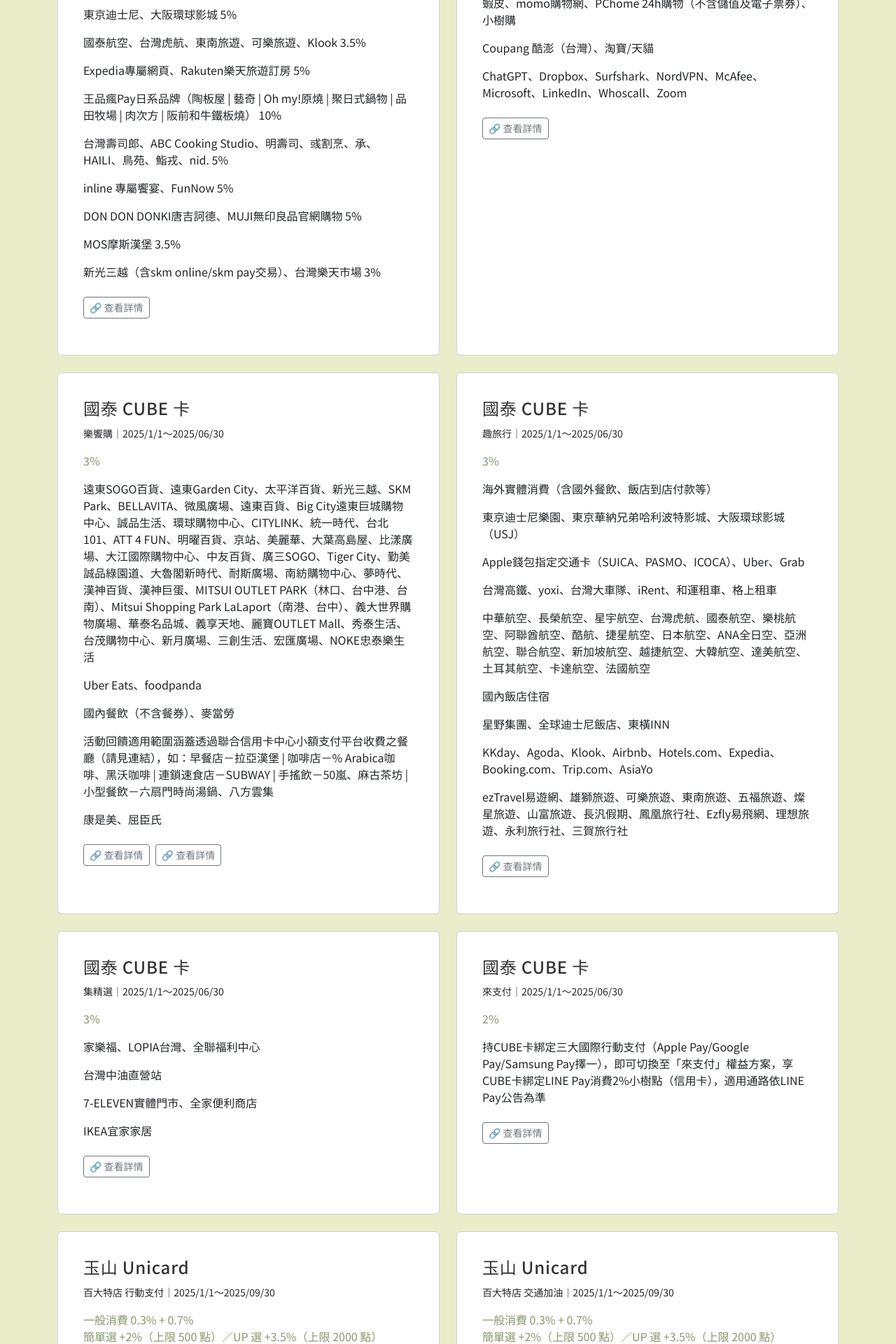
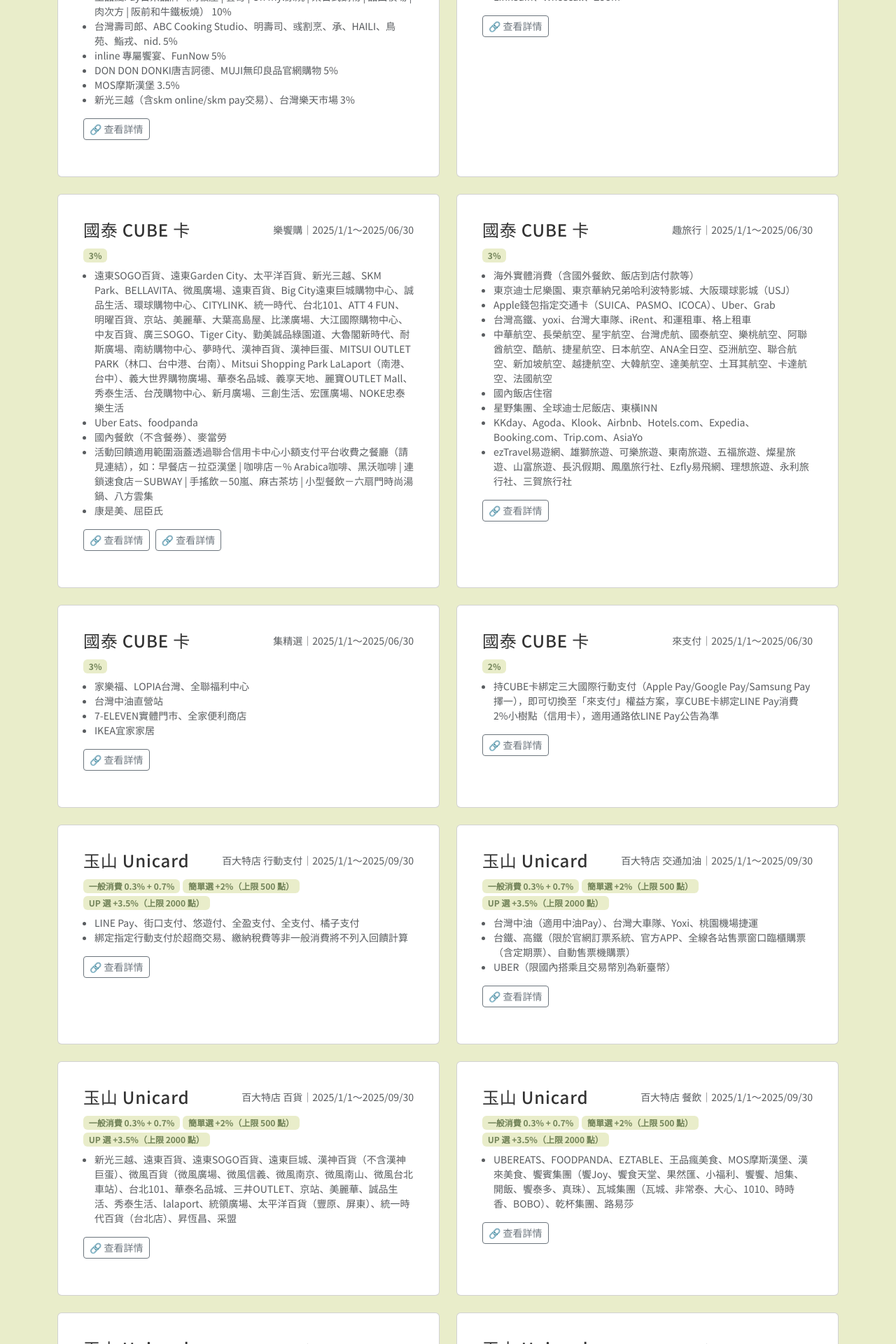
Before and after one commit to tingliiiii/credit-card-reward, a Vue app: page / in a window 1280 px wide. Shown: the part 460-2380 px from the top of the page at 70% size. Built offline with nearby package versions, Linux system fonts and the light colour scheme.

Commit message:
版面微調＋新增FlyGo卡

```diff
--- a/package.json
+++ b/package.json
@@ -11,6 +11,7 @@
   },
   "dependencies": {
     "bootstrap": "^5.3.5",
+    "bootstrap-icons": "^1.11.3",
     "vue": "^3.5.13"
   },
   "devDependencies": {
--- a/src/App.vue
+++ b/src/App.vue
@@ -1,27 +1,41 @@
 <template>
   <div class="container">
     <header class="sticky-top bg-light">
-      <h1 class="text-center pt-5">信用卡回饋查詢小工具</h1>
-      <div class="search-bar">
-        <input type="text" placeholder="查詢要消費的地方" class="form-control" v-model="searchQuery" />
+      <h1 class="text-center pt-5">現在要刷哪張卡？</h1>
+      <div class="search-bar position-relative">
+        <i class="bi bi-search position-absolute bottom-50 start-0 ms-3"></i>
+        <input type="text" placeholder="請輸入消費地點，如momo、屈臣氏、Booking.com…" class="form-control ps-5"
+          v-model="searchQuery" />
       </div>
     </header>
 
+    <div v-if="Object.keys(groupedCampaigns).length === 0" class="text-center mt-5">
+      <p>找不到 <strong>{{ searchQuery }}</strong> 有回饋的信用卡，要不要試試看LINE Pay、街口支付？</p>
+    </div>
+
+    <div v-else>
       <div v-for="(campaigns, card) in groupedCampaigns" :key="card">
         <div class="row">
           <section v-for="campaign in campaigns" :key="campaign" class="col-12 col-md-6 mb-4">
             <div class="card h-100">
               <div class="card-body">
-              <h4 class="card-title" v-html="highlightText(campaign.card)"></h4>
-              <p>
-                <small v-html="highlightText(campaign.campaignName)"></small>
-                <small>｜{{ campaign.period }}</small>
+                <div
+                  class="d-flex flex-column flex-lg-row justify-content-between align-items-start align-items-lg-center">
+                  <h4 class="card-title mb-2" v-html="highlightText(campaign.card)"></h4>
+                  <small class="text-muted mb-2">{{ campaign.campaignName }}｜{{ campaign.period }}</small>
+                </div>
+                <div class="reward-tags mb-2">
+                  <div v-for="(rate, index) in campaign.rewardRates" :key="index" v-html="highlightText(rate)"
+                    class="badge bg-success-subtle text-success me-1"></div>
+                </div>
+                <ul class="small text-body-secondary ps-3 mb-2">
+                  <li v-for="detail in campaign.details" :key="detail" v-html="highlightText(detail)"></li>
+                </ul>
+                <!-- <p>
+                  <span v-for="(rate, index) in campaign.rewardRates" :key="index" v-html="highlightText(rate)"
+                    class="text-success d-block fw-bold"></span>
                 </p>
-              <p>
-                <span v-for="(rate, index) in campaign.rewardRates" :key="index" v-html="highlightText(rate)"
-                  class="text-success d-block"></span>
-              </p>
-              <p v-for="detail in campaign.details" :key="detail" v-html="highlightText(detail)"></p>
+                <p v-for="detail in campaign.details" :key="detail" v-html="highlightText(detail)"></p> -->
                 <p>
                   <a v-for="(link, index) in campaign.link" :key="index" :href="link" target="_blank"
                     class="btn btn-sm btn-outline-secondary mt-2 me-2">
@@ -33,6 +47,15 @@
           </section>
         </div>
       </div>
+    </div>
+    <footer class="footer text-center mt-5 bg-light">
+      <p class="fs-3 fw-bold">謹慎理財 信用至上</p>
+      <p>最後更新 2025年4月14日 © 2025 Tingli 保留所有權利</p>
+      <p>
+        <a href="https://line.me/ti/p/wS8xxwAxjG" class="text-decoration-none text-body">線上客服</a>｜
+        <span href="/privacy-policy">服務專線 0973-033525（付費電話）</span>
+      </p>
+    </footer>
   </div>
 </template>
 
--- a/src/assets/campaigns.json
+++ b/src/assets/campaigns.json
@@ -116,7 +116,8 @@
         "campaignName": "百大特店 行動支付",
         "rewardRates": [
             "一般消費 0.3% + 0.7%",
-            "簡單選 +2%（上限 500 點）／UP 選 +3.5%（上限 2000 點）"
+            "簡單選 +2%（上限 500 點）",
+            "UP 選 +3.5%（上限 2000 點）"
         ],
         "period": "2025/1/1～2025/09/30",
         "card": "玉山 Unicard",
@@ -132,7 +133,8 @@
         "campaignName": "百大特店 交通加油",
         "rewardRates": [
             "一般消費 0.3% + 0.7%",
-            "簡單選 +2%（上限 500 點）／UP 選 +3.5%（上限 2000 點）"
+            "簡單選 +2%（上限 500 點）",
+            "UP 選 +3.5%（上限 2000 點）"
         ],
         "period": "2025/1/1～2025/09/30",
         "card": "玉山 Unicard",
@@ -149,7 +151,8 @@
         "campaignName": "百大特店 百貨",
         "rewardRates": [
             "一般消費 0.3% + 0.7%",
-            "簡單選 +2%（上限 500 點）／UP 選 +3.5%（上限 2000 點）"
+            "簡單選 +2%（上限 500 點）",
+            "UP 選 +3.5%（上限 2000 點）"
         ],
         "period": "2025/1/1～2025/09/30",
         "card": "玉山 Unicard",
@@ -164,12 +167,13 @@
         "campaignName": "百大特店 餐飲",
         "rewardRates": [
             "一般消費 0.3% + 0.7%",
-            "簡單選 +2%（上限 500 點）／UP 選 +3.5%（上限 2000 點）"
+            "簡單選 +2%（上限 500 點）",
+            "UP 選 +3.5%（上限 2000 點）"
         ],
         "period": "2025/1/1～2025/09/30",
         "card": "玉山 Unicard",
         "details": [
-            "UBEREATS、FOODPANDA、EZTABLE、王品瘋美食、摩斯漢堡、漢來美食、饗賓集團（饗Joy、饗食天堂、果然匯、小福利、饗饗、旭集、開飯、饗泰多、真珠）、瓦城集團（瓦城、非常泰、大心、1010、時時香、BOBO）、乾杯集團、路易莎"
+            "UBEREATS、FOODPANDA、EZTABLE、王品瘋美食、MOS摩斯漢堡、漢來美食、饗賓集團（饗Joy、饗食天堂、果然匯、小福利、饗饗、旭集、開飯、饗泰多、真珠）、瓦城集團（瓦城、非常泰、大心、1010、時時香、BOBO）、乾杯集團、路易莎"
         ],
         "link": [
             "https://www.esunbank.com/zh-tw/personal/credit-card/intro/bank-card/unicard#3"
@@ -179,7 +183,8 @@
         "campaignName": "百大特店 旅遊航空",
         "rewardRates": [
             "一般消費 0.3% + 0.7%",
-            "簡單選 +2%（上限 500 點）／UP 選 +3.5%（上限 2000 點）"
+            "簡單選 +2%（上限 500 點）",
+            "UP 選 +3.5%（上限 2000 點）"
         ],
         "period": "2025/1/1～2025/09/30",
         "card": "玉山 Unicard",
@@ -196,7 +201,8 @@
         "campaignName": "百大特店 精選",
         "rewardRates": [
             "一般消費 0.3% + 0.7%",
-            "簡單選 +2%（上限 500 點）／UP 選 +3.5%（上限 2000 點）"
+            "簡單選 +2%（上限 500 點）",
+            "UP 選 +3.5%（上限 2000 點）"
         ],
         "period": "2025/1/1～2025/09/30",
         "card": "玉山 Unicard",
@@ -214,7 +220,8 @@
         "campaignName": "百大特店 量販生活",
         "rewardRates": [
             "一般消費 0.3% + 0.7%",
-            "簡單選 +2%（上限 500 點）／UP 選 +3.5%（上限 2000 點）"
+            "簡單選 +2%（上限 500 點）",
+            "UP 選 +3.5%（上限 2000 點）"
         ],
         "period": "2025/1/1～2025/09/30",
         "card": "玉山 Unicard",
@@ -232,7 +239,8 @@
         "campaignName": "百大特店 電商",
         "rewardRates": [
             "一般消費 0.3% + 0.7%",
-            "簡單選 +2%（上限 500 點）／UP 選 +3.5%（上限 2000 點）"
+            "簡單選 +2%（上限 500 點）",
+            "UP 選 +3.5%（上限 2000 點）"
         ],
         "period": "2025/1/1～2025/09/30",
         "card": "玉山 Unicard",
@@ -252,7 +260,8 @@
         "campaignName": "百大特店 國外實體",
         "rewardRates": [
             "一般消費 0.3% + 0.7%",
-            "簡單選 +2%（上限 500 點）／UP 選 +3.5%（上限 2000 點）"
+            "簡單選 +2%（上限 500 點）",
+            "UP 選 +3.5%（上限 2000 點）"
         ],
         "period": "2025/1/1～2025/09/30",
         "card": "玉山 Unicard",
@@ -268,7 +277,8 @@
         "campaignName": "百大特店 ESG消費",
         "rewardRates": [
             "一般消費 0.3% + 0.7%",
-            "簡單選 +2%（上限 500 點）／UP 選 +3.5%（上限 2000 點）"
+            "簡單選 +2%（上限 500 點）",
+            "UP 選 +3.5%（上限 2000 點）"
         ],
         "period": "2025/1/1～2025/09/30",
         "card": "玉山 Unicard",
@@ -285,7 +295,8 @@
     {
         "campaignName": "精選消費",
         "rewardRates": [
-            "一般消費 0.3%（無上限）+ 加碼 2.7%（每期帳單上限1500點）"
+            "一般消費 0.3%（無上限）",
+            "加碼 2.7%（每期帳單上限1500點）"
         ],
         "period": "2024/12/1~2025/8/31結帳帳單",
         "card": "台新@GoGo卡",
@@ -378,6 +389,32 @@
             "日本、韓國、美國、英國、愛爾蘭、法國、摩納哥、德國、荷蘭、比利時、盧森堡、瑞士、列支敦士登、芬蘭、挪威、瑞典、冰島、丹麥、奧地利、匈牙利、捷克、斯洛伐克、斯洛維尼亞、西班牙、葡萄牙、義大利、克羅埃西亞、希臘、賽普勒斯、馬爾他、保加利亞、羅馬尼亞、塞爾維亞、波蘭、白俄羅斯、烏克蘭、立陶宛、拉脫維亞、愛沙尼亞"
         ],
         "link": ["https://mkp.taishinbank.com.tw/s/2025/TSRoseApolloCard2503/index.html"]
+    },
+    {
+        "campaignName": "精選航旅",
+        "rewardRates": [
+            "一般消費 0.3%（無上限）",
+            "加碼 4.7%（每期帳單上限2000點）"
+        ],
+        "period": "2024/12/1~2025/8/31結帳帳單",
+        "card": "台新FlyGo卡",
+        "details": [
+            "航空：華航 | 長榮 | 星宇 | 虎航 | 國泰航空 | 華信 | 立榮",
+            "旅遊：Klook | 東南旅遊"
+        ],
+        "link": ["https://www.taishinbank.com.tw/TSB/personal/credit/intro/overview/future/89cd913a-8172-11ef-b432-0050568c09e3"]
+    },
+    {
+        "campaignName": "海外消費",
+        "rewardRates": [
+            "3%（無上限）"
+        ],
+        "period": "2024/12/1~2025/8/31結帳帳單",
+        "card": "台新FlyGo卡",
+        "details": [
+            "海外消費：指交易幣別為外幣，或交易國別非台灣"
+        ],
+        "link": ["https://www.taishinbank.com.tw/TSB/personal/credit/intro/overview/future/89cd913a-8172-11ef-b432-0050568c09e3"]
     }
 
 ]
--- a/src/main.ts
+++ b/src/main.ts
@@ -1,6 +1,7 @@
 import { createApp } from 'vue'
 import 'bootstrap'
 import 'bootstrap/dist/css/bootstrap.min.css'
+import 'bootstrap-icons/font/bootstrap-icons.css'
 import './style.css'
 import App from './App.vue'
 
--- a/src/style.css
+++ b/src/style.css
@@ -2,7 +2,7 @@
 @import url('https://fonts.googleapis.com/css2?family=Noto+Sans+TC:wght@100..900&display=swap');
 
 #app {
-  font-family: 'Noto Sans TC', 'Microsoft JhengHei', system-ui, sans-serif;
+  font-family: 'Microsoft JhengHei', 'Noto Sans TC', system-ui, sans-serif;
   background-color: #e9edca;
   padding: 20px;
   min-height: 100vh;
@@ -20,7 +20,7 @@
 .search-bar {
   margin: 0 auto;
   padding: 1.5rem 0 3rem;
-  width: 70%;
+  width: 80%;
 }
 
 /* 卡片樣式 */
@@ -40,7 +40,11 @@
 }
 
 .text-success{
-  color: #87986b !important;
+  color: #728359 !important;
+}
+
+.bg-success-subtle {
+  background-color: #e9edca !important;
 }
 
 /* 高亮樣式 */
```
Also changed, not shown: 1 other file (tests, documents, lock files or other folders). Lines whose indentation alone changed are shown as unchanged.
